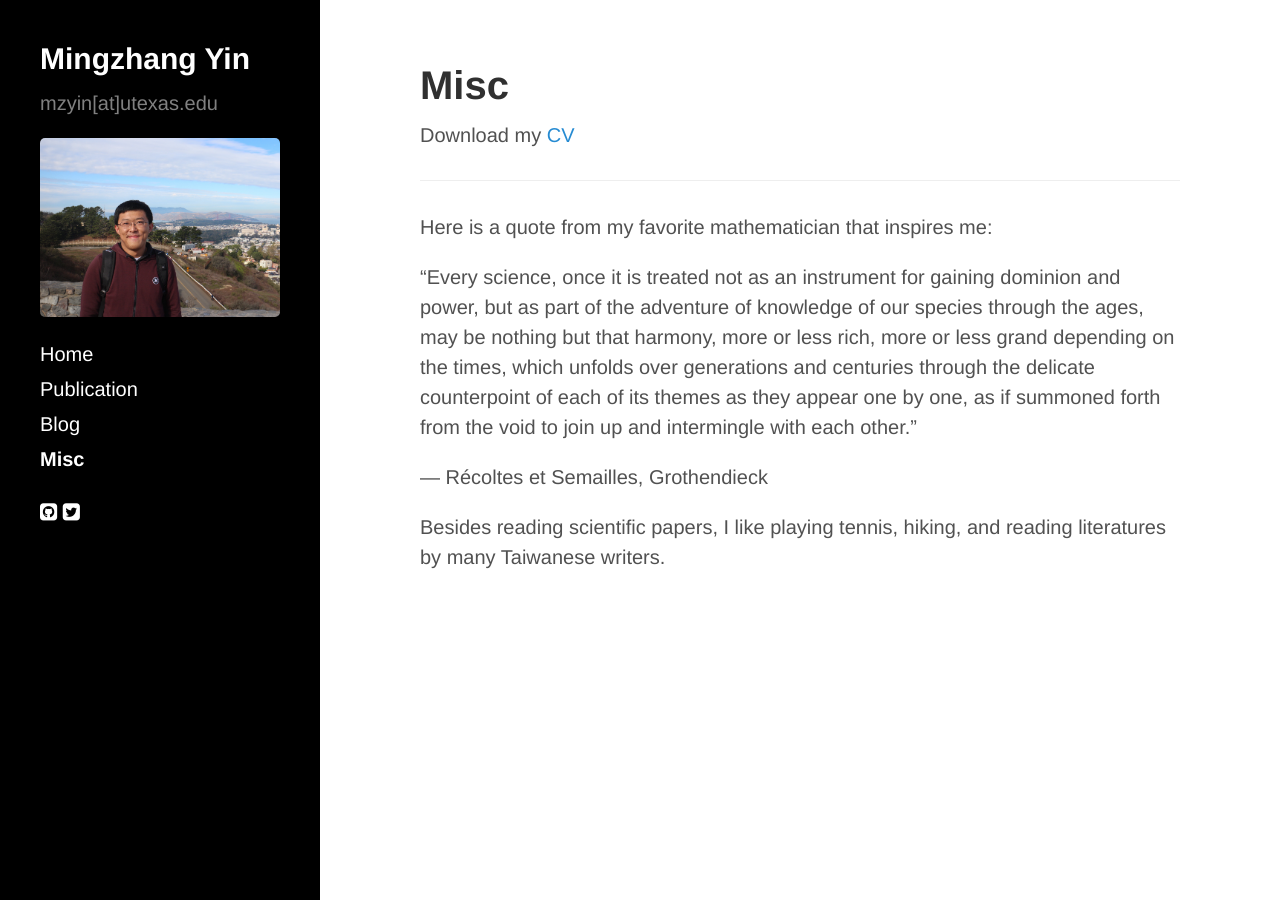
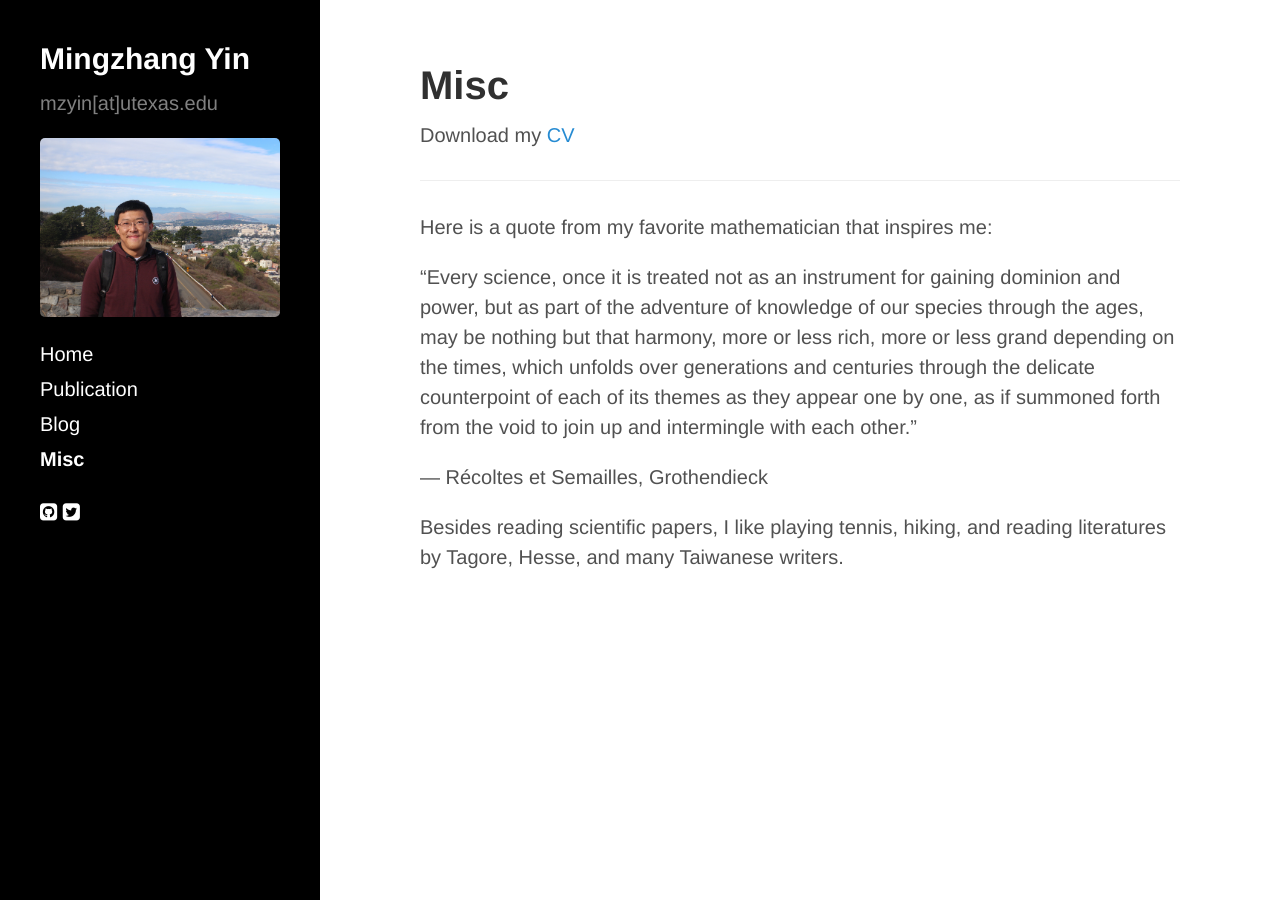
Before and after one commit to mingzhang-yin/mingzhang-yin.github.io, a Jekyll site: the page built from d-about.md, in a window 1280 px wide. Built offline with Jekyll 4.4.1, drawn with Linux system fonts in a browser that asks for light colours; nearby versions of some CDN libraries.

Commit message:
Update d-about.md

```diff
--- a/d-about.md
+++ b/d-about.md
@@ -15,4 +15,4 @@ Here is a quote from my favorite mathematician that inspires me:
 
 — Récoltes et Semailles, Grothendieck
 
-Besides reading scientific papers, I like playing tennis, hiking, and reading literatures by many Taiwanese writers.
+Besides reading scientific papers, I like playing tennis, hiking, and reading literatures by Tagore, Hesse, and many Taiwanese writers.
```
